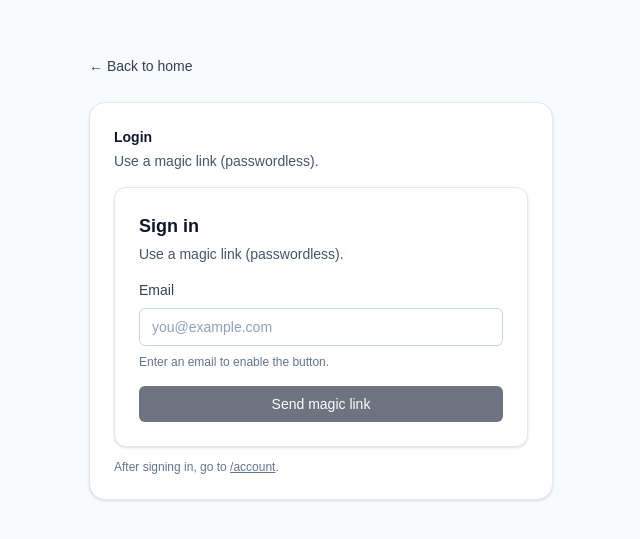
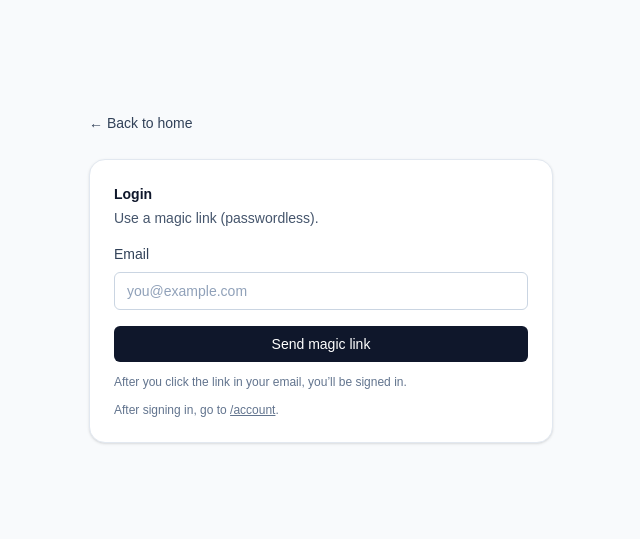
Before and after one commit to tvis-deep/next-supabase-simple, a Next.js app: page /login in a window 1280 px wide. Shown: the part 123-662 px from the top of the page, without its empty margins (319-959 px from the left). Built offline with nearby package versions, Linux system fonts and the light colour scheme; no server answers.

Commit message:
Login button worked

```diff
--- /dev/null
+++ b/src/app/auth/magic-link/route.ts
@@ -0,0 +1,43 @@
+import { NextResponse } from "next/server";
+import { headers } from "next/headers";
+import { createClient } from "@supabase/supabase-js";
+
+export async function POST(request: Request) {
+  const form = await request.formData();
+  const email = String(form.get("email") ?? "").trim();
+
+  if (!email) {
+    return NextResponse.redirect(new URL("/login?error=missing_email", request.url));
+  }
+
+  const supabaseUrl = process.env.NEXT_PUBLIC_SUPABASE_URL;
+  const supabaseAnonKey = process.env.NEXT_PUBLIC_SUPABASE_ANON_KEY;
+
+  if (!supabaseUrl || !supabaseAnonKey) {
+    return NextResponse.redirect(new URL("/login?error=missing_env", request.url));
+  }
+
+  const hdrs = await headers();
+  const host = hdrs.get("x-forwarded-host") ?? hdrs.get("host") ?? "localhost:3000";
+  const proto = hdrs.get("x-forwarded-proto") ?? "http";
+  const origin = `${proto}://${host}`;
+
+  const supabase = createClient(supabaseUrl, supabaseAnonKey, {
+    auth: { persistSession: false },
+  });
+
+  const { error } = await supabase.auth.signInWithOtp({
+    email,
+    options: {
+      emailRedirectTo: `${origin}/auth/callback?next=/account`,
+    },
+  });
+
+  if (error) {
+    return NextResponse.redirect(
+      new URL(`/login?error=${encodeURIComponent(error.message)}`, request.url)
+    );
+  }
+
+  return NextResponse.redirect(new URL("/login?sent=1", request.url));
+}
--- a/src/app/login/page.tsx
+++ b/src/app/login/page.tsx
@@ -1,5 +1,4 @@
 import Link from "next/link";
-import { Auth } from "@/components/Auth";
 
 export default function LoginPage() {
   return (
@@ -21,9 +20,30 @@ export default function LoginPage() {
           <p className="mt-1 text-sm text-slate-600 dark:text-slate-300">
             Use a magic link (passwordless).
           </p>
-          <div className="mt-4">
-            <Auth />
-          </div>
+
+          <form className="mt-4" action="/auth/magic-link" method="post">
+            <label className="block text-sm font-medium text-slate-700 dark:text-slate-200">
+              Email
+            </label>
+            <input
+              name="email"
+              type="email"
+              required
+              placeholder="you@example.com"
+              className="mt-2 w-full rounded-md border border-slate-300 bg-white px-3 py-2 text-sm text-slate-900 outline-none ring-slate-200 placeholder:text-slate-400 focus:ring-2 dark:border-slate-700 dark:bg-slate-950 dark:text-slate-100 dark:ring-slate-800 dark:placeholder:text-slate-500"
+            />
+            <button
+              type="submit"
+              className="mt-4 w-full rounded-md bg-slate-900 px-3 py-2 text-sm font-medium text-white hover:bg-slate-800"
+            >
+              Send magic link
+            </button>
+
+            <p className="mt-3 text-xs text-slate-500 dark:text-slate-400">
+              After you click the link in your email, you’ll be signed in.
+            </p>
+          </form>
+
           <p className="mt-3 text-xs text-slate-500 dark:text-slate-400">
             After signing in, go to{" "}
             <Link className="underline" href="/account">
--- a/src/components/Auth.tsx
+++ b/src/components/Auth.tsx
@@ -1,6 +1,6 @@
 "use client";
 
-import { useEffect, useState } from "react";
+import { useEffect, useMemo, useRef, useState } from "react";
 import { getSupabaseBrowserClient } from "@/lib/supabaseClient";
 
 type Status = "idle" | "sending" | "sent" | "error";
@@ -10,6 +10,12 @@ export function Auth() {
   const [status, setStatus] = useState<Status>("idle");
   const [message, setMessage] = useState<string>("");
   const [isAuthed, setIsAuthed] = useState(false);
+  const emailRef = useRef<HTMLInputElement | null>(null);
+
+  const canSend = useMemo(() => {
+    const v = (emailRef.current?.value ?? email).trim();
+    return v.length > 0 && status !== "sending";
+  }, [email, status]);
 
   useEffect(() => {
     const init = async () => {
@@ -26,8 +32,17 @@ export function Auth() {
     return () => sub.subscription.unsubscribe();
   }, []);
 
+  useEffect(() => {
+    // Some browsers autofill without firing onChange/onInput; sync once shortly after mount.
+    const t = window.setTimeout(() => {
+      const v = (emailRef.current?.value ?? "").trim();
+      if (v && v !== email) setEmail(v);
+    }, 300);
+    return () => window.clearTimeout(t);
+  }, [email]);
+
   const sendMagicLink = async () => {
-    const trimmedEmail = email.trim();
+    const trimmedEmail = (emailRef.current?.value ?? email).trim();
     if (!trimmedEmail) return;
 
     const supabase = getSupabaseBrowserClient();
@@ -85,20 +100,33 @@ export function Auth() {
             Email
           </label>
           <input
+            ref={emailRef}
             value={email}
             onChange={(e) => setEmail(e.target.value)}
+            onInput={(e) => setEmail((e.target as HTMLInputElement).value)}
             type="email"
             placeholder="you@example.com"
             className="mt-2 w-full rounded-md border border-slate-300 bg-white px-3 py-2 text-sm text-slate-900 outline-none ring-slate-200 placeholder:text-slate-400 focus:ring-2 dark:border-slate-700 dark:bg-slate-950 dark:text-slate-100 dark:ring-slate-800 dark:placeholder:text-slate-500"
           />
           <p className="mt-2 text-xs text-slate-500 dark:text-slate-400">
-            {email.trim() ? "Ready to send." : "Enter an email to enable the button."}
+            {canSend
+              ? "Ready to send."
+              : "Enter an email to enable the button."}{" "}
+            <span className="ml-2 text-slate-400 dark:text-slate-500">
+              (debug: status={status}, emailLen={email.trim().length})
+            </span>
           </p>
           <button
             type="button"
+            onMouseDown={() => setMessage("Button pressed…")}
             onClick={() => void sendMagicLink()}
-            disabled={!email.trim() || status === "sending"}
-            className="mt-4 w-full rounded-md bg-slate-900 px-3 py-2 text-sm font-medium text-white hover:bg-slate-800 disabled:cursor-not-allowed disabled:opacity-60"
+            // Do not rely on disabled attribute; some users reported the button being unclickable.
+            aria-disabled={!canSend}
+            className={`mt-4 w-full rounded-md px-3 py-2 text-sm font-medium text-white ${
+              canSend
+                ? "bg-slate-900 hover:bg-slate-800"
+                : "cursor-not-allowed bg-slate-400"
+            }`}
           >
             {status === "sending" ? "Sending..." : "Send magic link"}
           </button>
```
